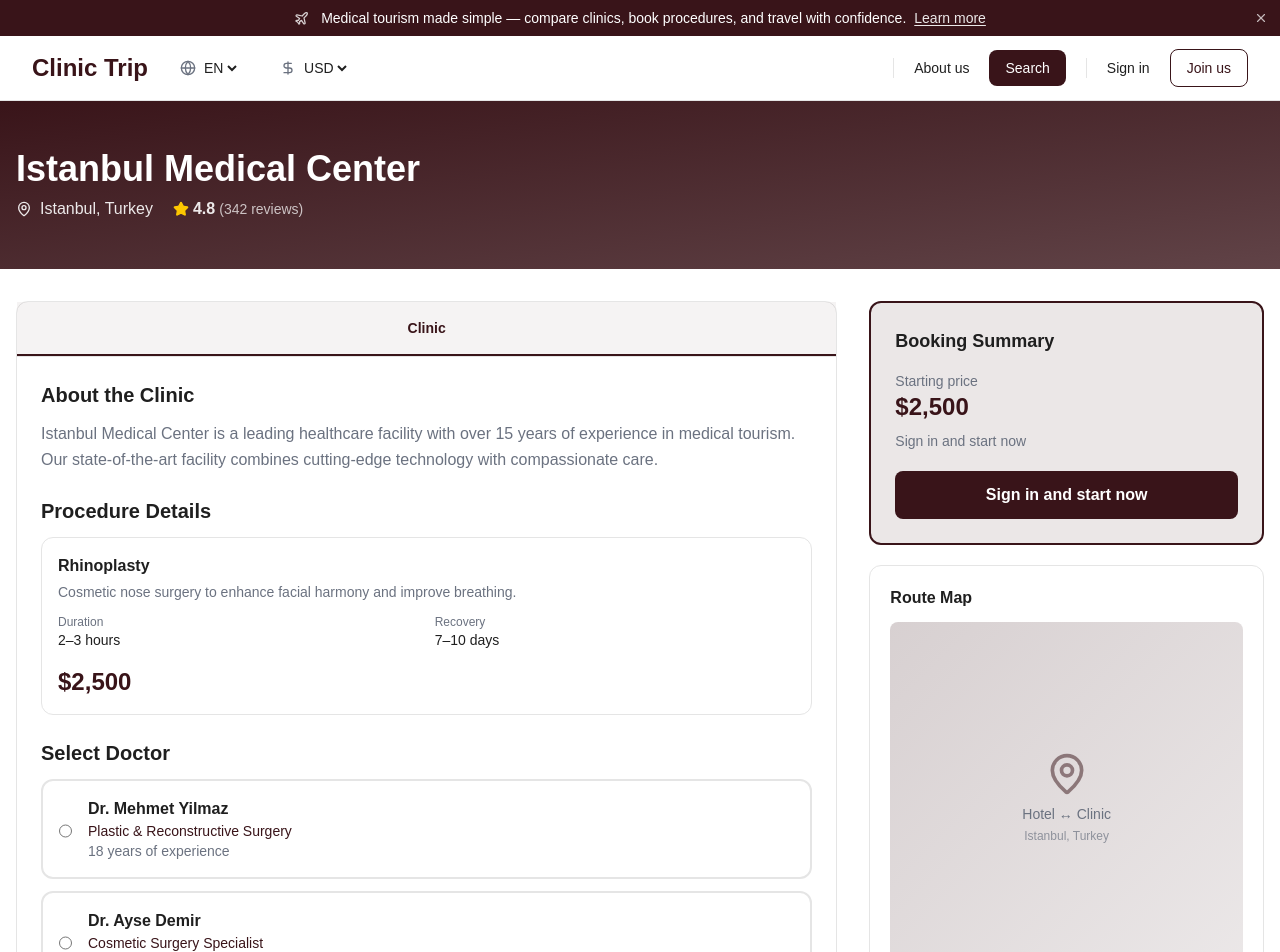
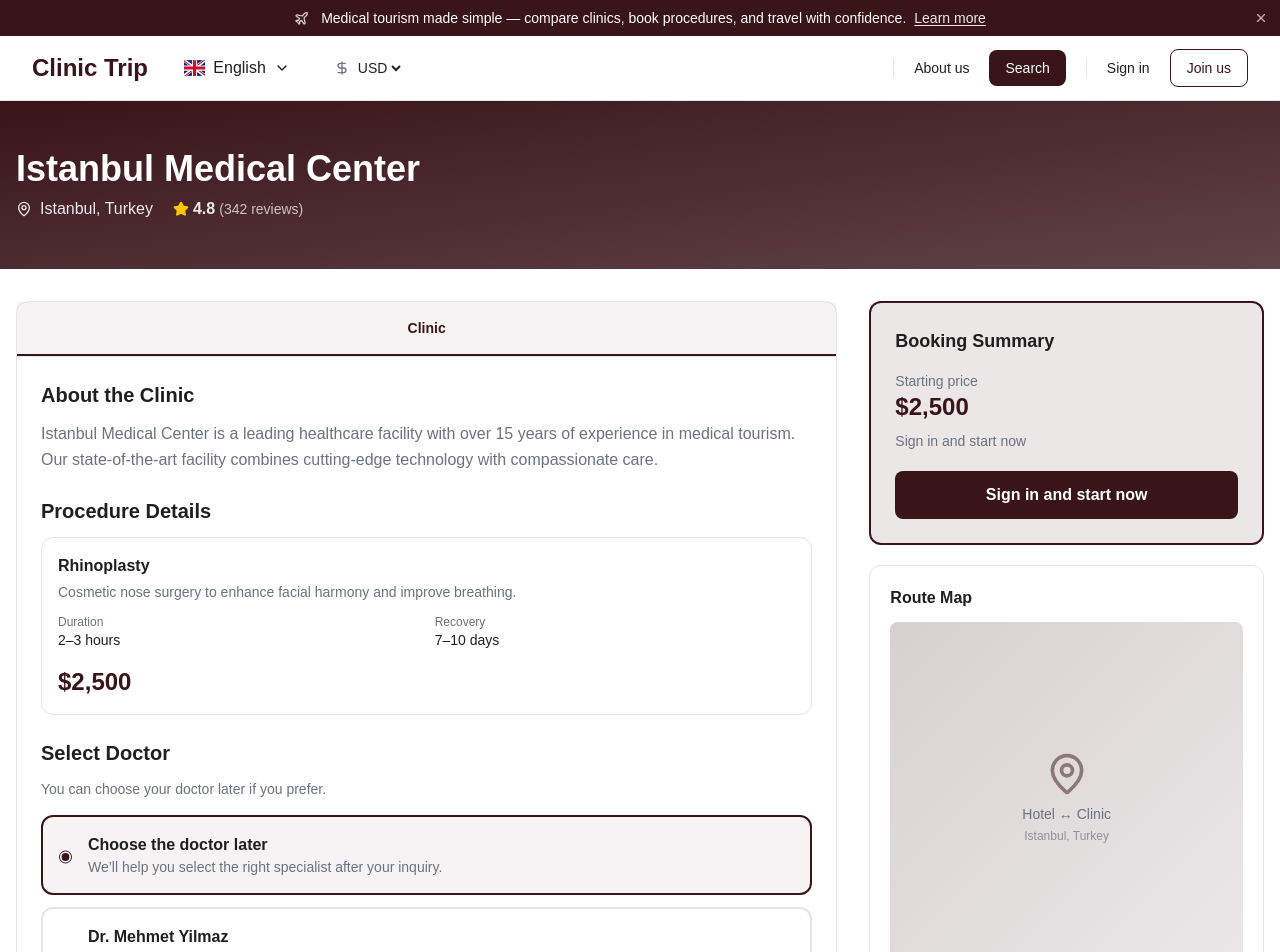
Before and after one commit to Anis23sel/ClinicTrip, a Next.js app: page /clinic/1 in a window 1280 px wide. Shown: the top 952 px of the page. Built offline with nearby package versions, Linux system fonts and the light colour scheme.

Commit message:
language flags, Booking adjustments

```diff
--- a/package.json
+++ b/package.json
@@ -9,7 +9,8 @@
     "lint": "eslint"
   },
   "dependencies": {
-    "lucide-react": "^1.22.0",
+    "flag-icons": "^7.5.0",
+    "lucide-react": "^1.24.0",
     "next": "16.2.9",
     "react": "19.2.4",
     "react-dom": "19.2.4"
--- a/src/app/clinic/[id]/page.tsx
+++ b/src/app/clinic/[id]/page.tsx
@@ -153,7 +153,24 @@
                       </div>
                       <div>
                         <h3 className="text-xl font-semibold mb-3">Select Doctor</h3>
+                        <p className="text-sm text-muted-foreground mb-4">You can choose your doctor later if you prefer.</p>
                         <div className="space-y-3">
+                          <label
+                            className={`flex gap-4 border-2 rounded-xl p-4 cursor-pointer transition-all ${booking.doctorId === "" ? "border-primary bg-primary/5" : "border-border hover:border-primary/50"}`}
+                          >
+                            <input
+                              type="radio"
+                              name="doctor"
+                              value=""
+                              checked={booking.doctorId === ""}
+                              onChange={(e) => setBooking({ ...booking, doctorId: e.target.value })}
+                              className="mt-1 accent-primary"
+                            />
+                            <div>
+                              <h4 className="font-semibold">Choose the doctor later</h4>
+                              <p className="text-muted-foreground text-sm">We’ll help you select the right specialist after your inquiry.</p>
+                            </div>
+                          </label>
                           {clinic.doctors.map((doctor) => (
                             <label
                               key={doctor.id}
--- a/src/app/components/layout/Navbar.tsx
+++ b/src/app/components/layout/Navbar.tsx
@@ -2,24 +2,27 @@
 
 import { useState } from "react";
 import Link from "next/link";
-import { Menu, X, Globe, DollarSign } from "lucide-react";
-
+import "flag-icons/css/flag-icons.min.css";
+import { Menu, X, Globe, DollarSign, ChevronDown } from "lucide-react";
 export default function Navbar() {
   const [mobileMenuOpen, setMobileMenuOpen] = useState(false);
+  const [languageMenuOpen, setLanguageMenuOpen] = useState(false);
   const [language, setLanguage] = useState("EN");
+
+  const languageOptions = {
+   EN: { flag: "gb", label: "English" },
+   FR: { flag: "fr", label: "Français" },
+   ES: { flag: "es", label: "Español" },
+   TR: { flag: "tr", label: "Türkçe" },
+    AR: { flag: "ar", label: "العربية" },
+  } as const;
   const [currency, setCurrency] = useState("USD");
 
   const navLinks = [
     { href: "/about", label: "About us" },
   ];
 
-  const languageOptions = {
-  EN: { flag: "🇬🇧", label: "English" },
-  FR: { flag: "🇫🇷", label: "Français" },
-  ES: { flag: "🇪🇸", label: "Español" },
-  TR: { flag: "🇹🇷", label: "Türkçe" },
-  AR: { flag: "🇸🇦", label: "العربية" },
-};
+
 
   return (
     <nav className="sticky top-0 z-50 border-b border-border bg-card">
@@ -33,21 +36,43 @@
   </Link>
 
   {/* Desktop Language */}
-  <div className="hidden md:flex cursor-pointer items-center gap-1 rounded-lg px-2 py-1.5 transition-colors hover:bg-accent">
-    <Globe size={16} className="text-muted-foreground" />
+  <div className="relative hidden md:block">
+  <button
+    onClick={() => setLanguageMenuOpen((prev) => !prev)}
+    className="flex items-center gap-2 rounded-lg px-3 py-2 transition hover:bg-accent"
+  >
 
-    <select
-      value={language}
-      onChange={(e) => setLanguage(e.target.value)}
-      className="cursor-pointer border-none bg-transparent text-sm outline-none"
-    >
-      <option value="EN">EN</option>
-      <option value="FR">FR</option>
-      <option value="ES">ES</option>
-      <option value="TR">TR</option>
-      <option value="AR">AR</option>
-    </select>
-  </div>
+
+    <span
+      className={`fi fi-${languageOptions[language as keyof typeof languageOptions].flag}`}
+    />
+
+    <span>
+      {languageOptions[language as keyof typeof languageOptions].label}
+    </span>
+
+    <ChevronDown size={16} />
+  </button>
+
+  {languageMenuOpen && (
+    <div className="absolute left-0 mt-2 w-48 overflow-hidden rounded-lg border bg-card shadow-lg">
+      {Object.entries(languageOptions).map(([code, lang]) => (
+        <button
+          key={code}
+          onClick={() => {
+            setLanguage(code);
+            setLanguageMenuOpen(false);
+          }}
+          className="flex w-full items-center gap-3 px-4 py-3 text-left transition hover:bg-accent"
+        >
+          <span className={`fi fi-${lang.flag}`} />
+
+          <span>{lang.label}</span>
+        </button>
+      ))}
+    </div>
+  )}
+</div>
 
   {/* Desktop Currency */}
   <div className="hidden md:flex cursor-pointer items-center gap-1 rounded-lg px-2 py-1.5 transition-colors hover:bg-accent">
```
Also changed, not shown: 1 other file (tests, documents, lock files or other folders).
